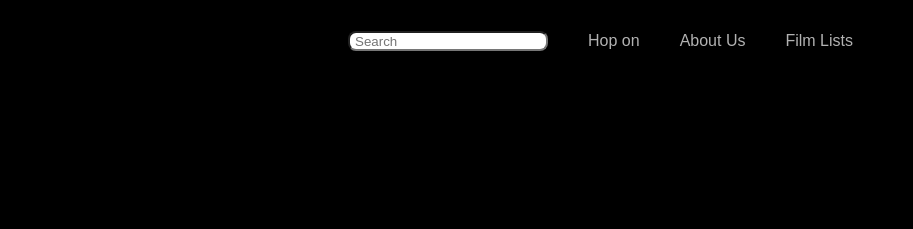
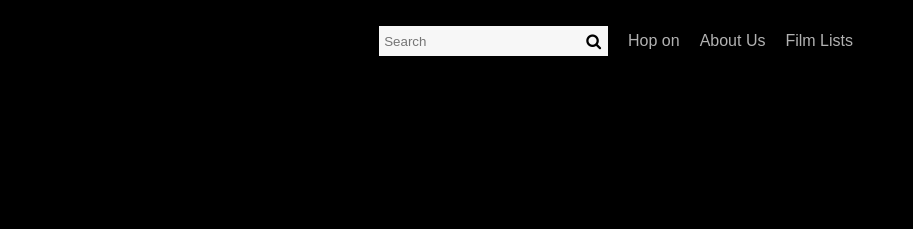
Before and after one commit to xxwelldone/GOOD-ENOUGH, a plain HTML site: page aboutus.html in a window 1280 px wide. Shown: the top 229 px of the page, 367-1280 px from the left. Drawn offline with Linux system fonts and the light colour scheme; no server answers.

Commit message:
Adding search button

```diff
--- a/aboutus.html
+++ b/aboutus.html
@@ -3,6 +3,7 @@
     <meta http-equiv="X-UA-Compatible" content="IE=edge">
     <meta name="viewport" content="width=device-width, initial-scale=1.0">
     <link rel="stylesheet" href="style.css">
+    <link rel="stylesheet" href="https://cdnjs.cloudflare.com/ajax/libs/font-awesome/4.7.0/css/font-awesome.min.css">
     <title>Good Enough</title>
 </head>
 
@@ -11,13 +12,14 @@
         <div class="header"><a href="/index.html"><img src="/imgs/GOOD ENOUGH.svg"></a>
             <nav>
                 <ul class="header-menu">
-                    <input type="text" placeholder="Search" class="search"></input>
+                    <input input type="text" placeholder="Search" class="search"></input>
+                    <button type="submit" class=" btn fa fa-search"> </button>
                     <li><a href="" target="_blank">Hop on</a></li>
-                    <li><a href="/aboutus.html" target="_blank">About Us</a></li>
+                    <li><a href="/aboutus.html">About Us</a></li>
                     <li><a href="/films.html" target="_blank">Film Lists</a></li>
                 </ul>
             </nav>
-        </div>\\
+        </div>
     </header>
     <main class="about-bg">
         <div class="about-conteiner">
--- a/style.css
+++ b/style.css
@@ -1,5 +1,5 @@
+@import url("/style/global.css");
 @import url("/style/header.css");
-@import url("/style/global.css");
 @import url("/style/home.css");
 @import url("/style/about.css");
 @import url("/style/films.css");
--- a/style/global.css
+++ b/style/global.css
@@ -29,7 +29,8 @@ h3,
 h4 p,
 ul,
 blockquote,
-dd {
+dd,
+input {
   margin: 0px;
 }
 ul {
@@ -44,3 +45,6 @@ img {
   max-width: 100%;
   display: block;
 }
+input {
+  box-sizing: border-box;
+}
--- a/style/header.css
+++ b/style/header.css
@@ -22,25 +22,37 @@
 .header-menu {
   display: flex;
   flex-wrap: wrap;
-  gap: 20px;
+  /* gap: 20px; */
   align-items: center;
 }
 .header-menu a {
   color: var(--cor-5);
+  margin-top: 20px;
   margin-left: 20px;
   display: inline;
 }
 .header-menu a:hover {
   background-color: var(--cor-p2);
-  padding: 8px 10px 8px 10px;
-  color: var(--cor-1);
+  padding: 10px 2px;
+  box-sizing: border-box;
+  border-color: 2px solid var(--cor-p3);
   border-radius: 4px;
   transition: 1.2s;
+  color: var(--cor-1);
 }
 .search {
   padding: 5px;
-  height: 20px;
+  height: 30px;
+
   width: 200px;
-  border-radius: 8px;
+  background-color: var(--cor-1);
   outline-color: var(--cor-p2);
+
+  border: none;
 }
+.btn {
+  background-color: var(--cor-1);
+  padding: 7px;
+  outline-color: var(--cor-p2);
+  border: none;
+}
```
Also changed, not shown: films.html (+4 -4 lines), index.html (+1 -0 lines).
